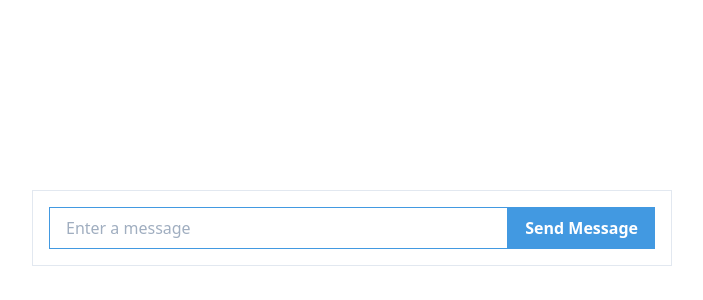
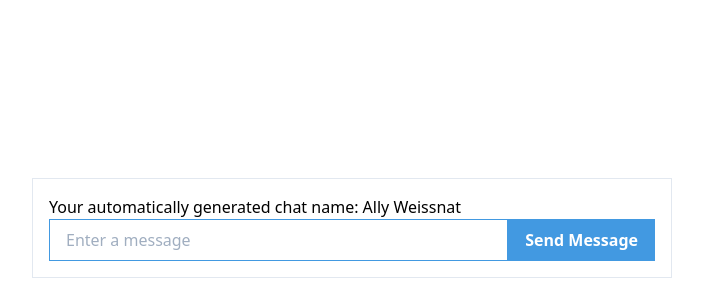
Before and after one commit to horyan/chatty, a Vue app: page / in a window 1280 px wide. Shown: the part 172-472 px from the top of the page, without its empty margins (288-991 px from the left). Built offline with nearby package versions, Linux system fonts and the light colour scheme; what vuefire would draw is missing.

Commit message:
store random names generated by faker.js library in firebase, display name for users, and prepend chat names to displayed messages

```diff
--- a/package.json
+++ b/package.json
@@ -10,6 +10,7 @@
   },
   "dependencies": {
     "core-js": "^3.6.4",
+    "faker": "^4.1.0",
     "firebase": "^7.9.1",
     "tailwindcss": "^1.2.0",
     "vue": "^2.6.11",
--- a/src/App.vue
+++ b/src/App.vue
@@ -2,7 +2,8 @@
   <div class="flex mx-auto h-screen items-center w-1/2">
     <div class="border px-4 py-4 w-full">
       <MessagesList :messageList="messages"/>
-      <div class="flex">
+      Your automatically generated chat name: {{name}}
+      <div class="flex flex-wrap">
         <span v-if="!isValidMessage">Please enter valid message</span>
         <input class="flex-1 bg-white border border-blue-500 focus:outline-none focus:border-blue-700 py-2 px-4 appearance-none" type="text" placeholder="Enter a message" v-model="newMessage"/>
         <button class="bg-blue-500 border border-blue-500 hover:border-blue-700 hover:bg-blue-700 text-white font-bold py-2 px-4" @click="sendMessage(newMessage)">Send Message</button>
@@ -12,6 +13,7 @@
 </template>
 
 <script>
+import { name } from 'faker';
 import MessagesList from "./components/MessagesList";
 import { db } from "./db";
 
@@ -24,11 +26,15 @@ export default {
     return {
       messages: [],
       newMessage: "",
-      isValidMessage: true
+      isValidMessage: true,
+      name: ""
     };
   },
   firestore: {
     messages: db.collection("messages").orderBy("createdAt")
+  },
+  created() {
+    this.name = name.findName();
   },
   methods: {
     sendMessage(message) {
@@ -41,7 +47,8 @@ export default {
       }
       db.collection("messages").add({
         createdAt: new Date(),
-        value: message
+        value: message,
+        name: this.name
       });
       this.newMessage = "";
     }
--- a/src/components/MessagesList.vue
+++ b/src/components/MessagesList.vue
@@ -1,6 +1,8 @@
 <template>
   <ul>
-    <li v-for="(message, index) in messageList" :key="index">{{message.value}}</li>
+    <li v-for="(message, index) in messageList" :key="index">
+      <strong>{{message.name}}</strong>
+      : {{message.value}}</li>
   </ul>
 </template>
 
```
Also changed, not shown: 1 other file (tests, documents, lock files or other folders).
